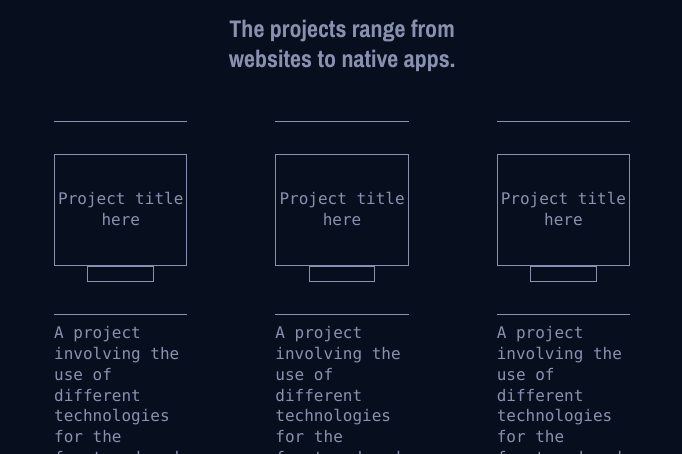
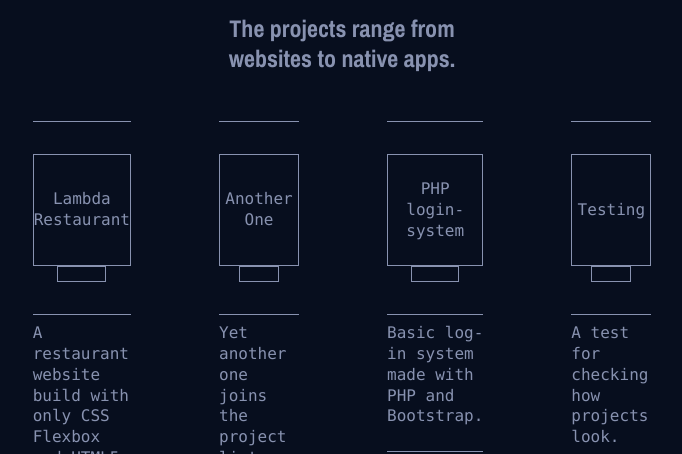
Before and after one commit to HamDerAndrew/portfolio-v3, a Gatsby site: page / in a window 1280 px wide. Shown: the part 995-1449 px from the top of the page, without its empty margins (298-980 px from the left). Built offline with nearby package versions, Linux system fonts and the light colour scheme; Gatsby itself is replaced by a stand-in of ours.

Commit message:
Feature: Projects are now fetched from Markdown

```diff
--- a/gatsby-config.js
+++ b/gatsby-config.js
@@ -11,13 +11,21 @@ module.exports = {
   plugins: [
     `gatsby-plugin-sass`,
     `gatsby-plugin-react-helmet`,
+    `gatsby-transformer-remark`,
     {
-      resolve: "gatsby-plugin-react-svg",
+      resolve: `gatsby-plugin-react-svg`,
       options: {
         rule: {
           include: /svg/
         }
       }
+    },
+    {
+      resolve: `gatsby-source-filesystem`,
+      options: {
+        name: `src`,
+        path: `${__dirname}/src/`,
+      },
     }
   ]
 }
--- a/package.json
+++ b/package.json
@@ -19,6 +19,8 @@
     "gatsby-plugin-react-helmet": "^3.2.1",
     "gatsby-plugin-react-svg": "^3.0.0",
     "gatsby-plugin-sass": "^2.2.1",
+    "gatsby-source-filesystem": "^2.2.2",
+    "gatsby-transformer-remark": "^2.7.1",
     "hover.css": "^2.3.2",
     "node-sass": "^4.13.1",
     "react": "^16.12.0",
--- a/src/components/card/card.js
+++ b/src/components/card/card.js
@@ -4,10 +4,10 @@ import Github from "../../assets/svg/github-icon.svg";
 import Live from "../../assets/svg/live-icon.svg";
 
 export default (props) => (
-<div className="project-container">
+    <div className="project-container" key={props.keyId}>
         <div className="image-container">
             <div className="monitor">
-            <p className="project-title">Project title here</p>
+                <p className="project-title">{props.cardTitle}</p>
             </div>
             <div className="monitor-stand"></div>
         </div>
--- a/src/pages/index.js
+++ b/src/pages/index.js
@@ -1,5 +1,6 @@
 import React from "react"
 import Helmet from "react-helmet";
+import { graphql } from "gatsby";
 import "./bulma-styles.scss";
 
 import Arrow from "../assets/svg/arrow.svg";
@@ -11,9 +12,10 @@ import Navigation from "../components/navigation/navigation";
 import Seperator from "../components/seperator/seperator";
 import Project from "../components/card/card";
 
-export default () => {
+export default ({ data }) => {
+    console.log(data)
     return(
-        <div className="">
+        <div>
         <Helmet>
             <link href="https://fonts.googleapis.com/css2?family=Archivo+Narrow:wght@700&family=Yanone+Kaffeesatz:wght@400;500;600;700&display=swap" rel="stylesheet" />
         </Helmet>
@@ -41,24 +43,19 @@ export default () => {
                 </div>
                 {/* Projects Start */}
                 <div className="columns is-centered">
-                    <div className="column">
-                        <Project
-                            description="A project involving the use of different technologies for the front-end and back-end. More about the project comes later."
-                            gitUrl="www.github.com/HamDerAndrew"
-                        />
-                    </div>
-                    <div className="column">
-                        <Project
-                            description="A project involving the use of different technologies for the front-end and back-end. More about the project comes later."
-                            gitUrl="www.github.com/HamDerAndrew"
-                        />
-                    </div>
-                    <div className="column">
-                        <Project
-                            description="A project involving the use of different technologies for the front-end and back-end. More about the project comes later."
-                            gitUrl="www.github.com/HamDerAndrew"
-                        />
-                    </div>
+
+                        {data.allMarkdownRemark.edges.map(({ node }) => (
+
+                        <div className="column">
+                            <Project
+                                keyId={node.id}
+                                cardTitle={node.frontmatter.title}
+                                description={node.excerpt}
+                                gitUrl={node.frontmatter.giturl}
+                                liveUrl={node.frontmatter.liveurl}
+                            />
+                        </div>
+                        ))}
                 </div>
             </section>
 
@@ -74,7 +71,7 @@ export default () => {
                 </div>
                 <div className="columns about-container">
                     <div className="column">
-                        <p className="is-size-4">Aside from being interested in technology in general, I hold a bachelor degree in Webdevelopment from UCL Odense in Denmark and have worked with develppment of websites and native apps for 2 years. I have worked on projects where I was the only developer and also on projects as part of a team.
+                        <p className="is-size-4">Aside from being interested in technology in general, I hold a bachelor degree in Webdevelopment from UCL Odense in Denmark. I have worked with development of websites and native apps for 2 years. I have worked on projects where I was the only developer and also on projects as part of a team.
                         Some of the technologies I have worked with include:
                         </p>
                     </div>
@@ -88,6 +85,9 @@ export default () => {
                             </div>
                             <div className="tech-box has-text-centered">
                                 <p className="is-size-4 skill-text">Vue</p>
+                            </div>
+                            <div className="tech-box has-text-centered">
+                                <p className="is-size-4 skill-text">Gatsby</p>
                             </div>
                             <div className="tech-box has-text-centered">
                                 <p className="is-size-4 skill-text">React Native</p>
@@ -133,3 +133,22 @@ export default () => {
         </div>
     )
 }
+
+export const query = graphql`
+query {
+    allMarkdownRemark {
+        edges {
+          node {
+            excerpt
+            frontmatter {
+              title
+              description
+              giturl
+              liveurl
+            }
+            id
+          }
+        }
+      }
+}
+`
--- /dev/null
+++ b/src/pages/projects/Lambda-Restaurant.md
@@ -0,0 +1,8 @@
+---
+title: Lambda Restaurant
+description: Project description for SEO.
+giturl: https://github.com/HamDerAndrew/Restaurant-site-template
+liveurl: https://delrestaurant.netlify.com/
+---
+
+A restaurant website build with only CSS Flexbox and HTML5
--- /dev/null
+++ b/src/pages/projects/another-one.md
@@ -0,0 +1,8 @@
+---
+title: Another One
+description: Project description for SEO.
+giturl: https://github.com/HamDerAndrew/Restaurant-site-template
+liveurl: https://delrestaurant.netlify.com/
+---
+
+Yet another one joins the project list.
--- /dev/null
+++ b/src/pages/projects/login-system.md
@@ -0,0 +1,8 @@
+---
+title: PHP login-system
+description: This is an optional description for SEO and Open Graph purposes, rather than the default generated excerpt.
+giturl: https://github.com/HamDerAndrew/Login-system
+liveurl:
+---
+
+Basic log-in system made with PHP and Bootstrap.
--- /dev/null
+++ b/src/pages/projects/testing.md
@@ -0,0 +1,8 @@
+---
+title: Testing
+description: Testing SEO.
+giturl: https://github.com/HamDerAndrew/Login-system
+liveurl: https://google.com
+---
+
+A test for checking how projects look.
```
Also changed, not shown: 1 other file. Lines whose indentation alone changed are shown as unchanged.
